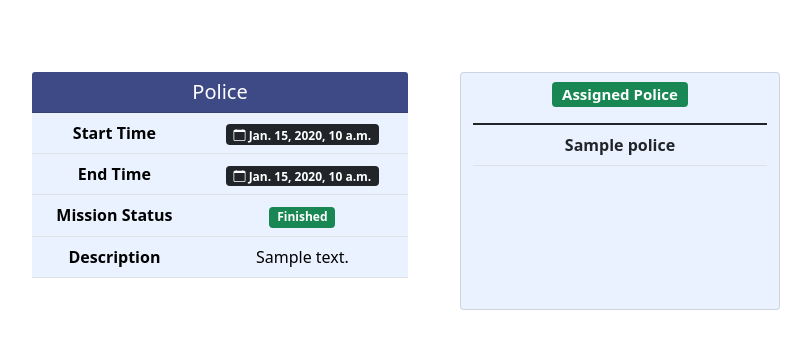
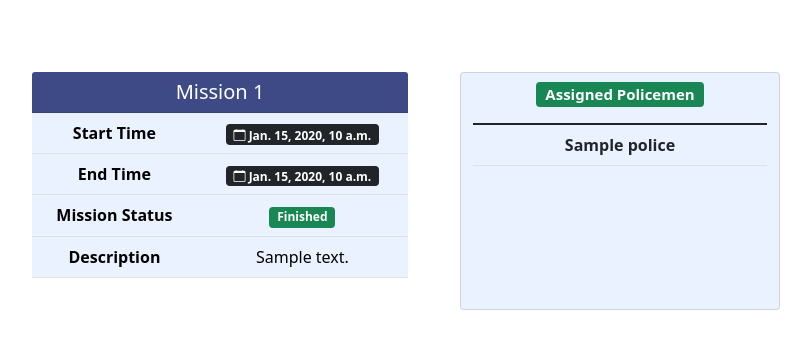
Before and after one commit to mohammadsj2/MyPolice, a Django app: template templates/manager/mission_profile.html in a window 1280 px wide. Shown: the part 56-405 px from the top of the page, without its empty margins (240-1051 px from the left). Run offline with Django 3.2, Linux system fonts and the light colour scheme; tables that the repository leaves empty hold one stand-in row (values such as "Sample post"); the template is opened without the code that fills it: values that come from a table or form of the project are taken from there, most other values are stand-ins (such as "Sample title", 1, 10 or a date in 2020); lists and menus that the app fills with data are empty; some libraries are stand-ins or nearby versions.

Commit message:
Fix a bug in mission list

```diff
--- a/templates/manager/mission_profile.html
+++ b/templates/manager/mission_profile.html
@@ -9,7 +9,7 @@
 
             <div class="col w-75 mb-3 mx-auto text-center" style="max-width: 25rem;">
 
-                <h5 class="card-header" style="background: rgb(62,74,134);color: white;"> Police</h5>
+                <h5 class="card-header" style="background: rgb(62,74,134);color: white;"> Mission {{ mission.id }}</h5>
                 <table class="table table-hover" style="background: rgb(234,242,255);color: white;color: black;">
                     <tr>
                         <th>
@@ -102,7 +102,7 @@
                         <thead>
                         <tr>
                             <th>
-                                <h5><span class="badge bg-success">Assigned Police</span></h5>
+                                <h5><span class="badge bg-success">Assigned Policemen</span></h5>
                             </th>
                         </tr>
                         </thead>
```
